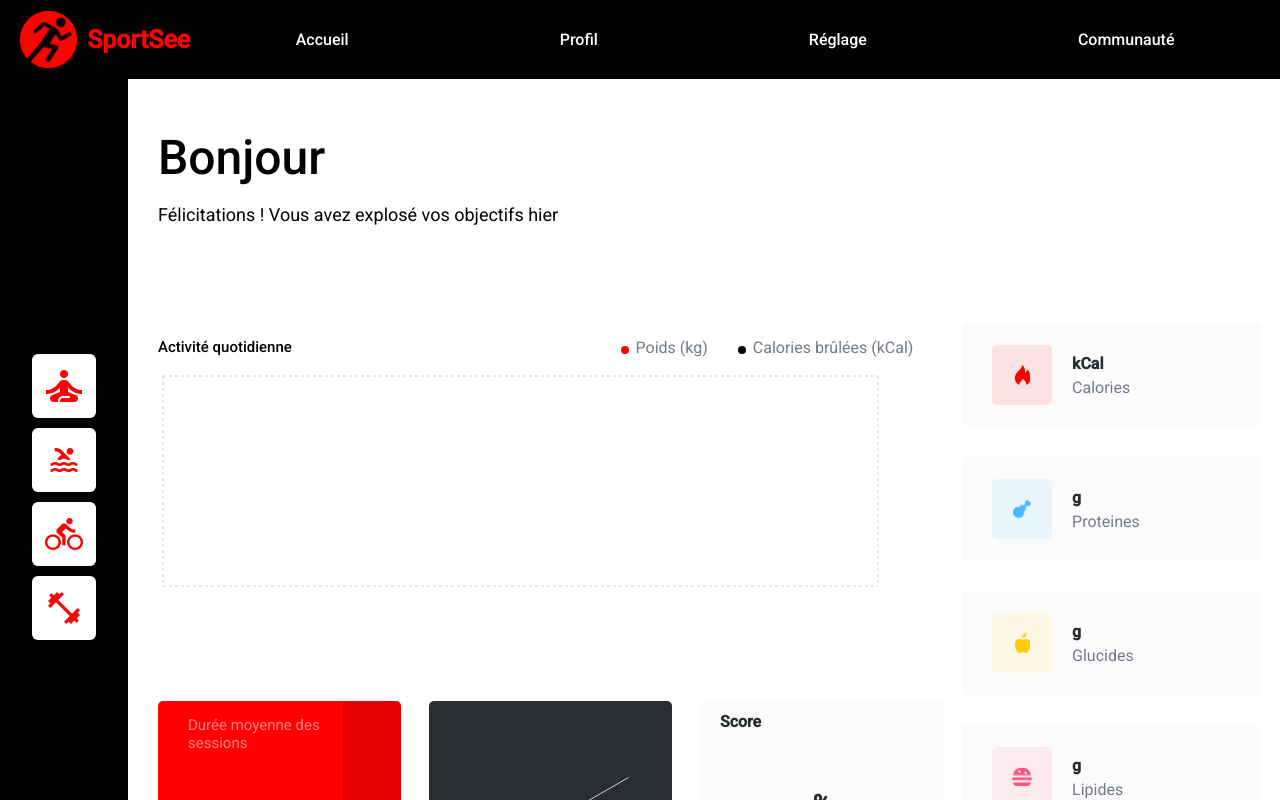
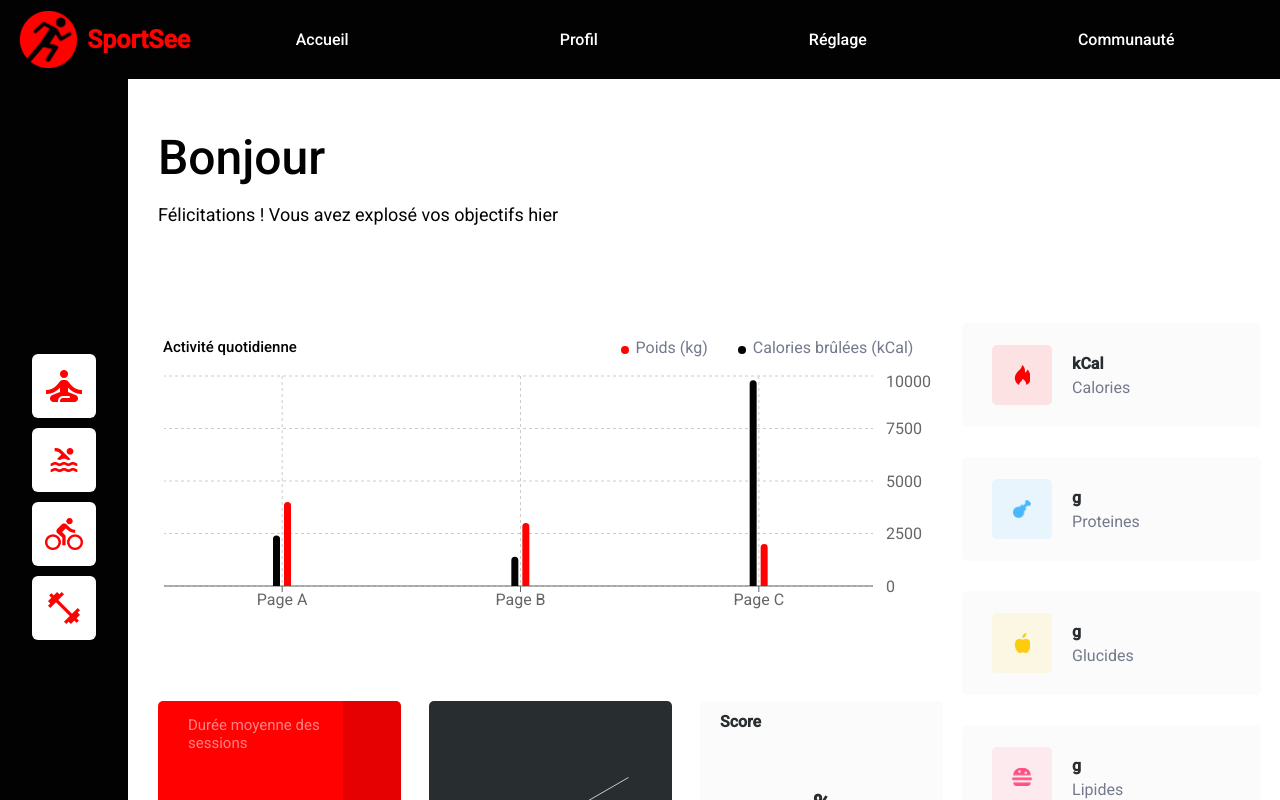
Before and after one commit to Salim-camara/sportSee, a React (Create React App) app: page / in a window 1280 px wide. Shown: the top 800 px of the page. Built offline with nearby package versions, Linux system fonts and the light colour scheme.

Commit message:
!style(chartBar): hide vertical edge bar white css !need to restore original data

```diff
--- a/src/components/charts/ChartBar.jsx
+++ b/src/components/charts/ChartBar.jsx
@@ -14,6 +14,24 @@ import { useData } from "../../hooks/useData";
 
 const ChartBar = () => {
   const { user, activity } = useData();
+
+  const data = [
+    {
+      name: "Page A",
+      uv: 4000,
+      pv: 2400,
+    },
+    {
+      name: "Page B",
+      uv: 3000,
+      pv: 1398,
+    },
+    {
+      name: "Page C",
+      uv: 2000,
+      pv: 9800,
+    },
+  ];
 
   return (
     <div className="chartBar">
@@ -35,32 +53,38 @@ const ChartBar = () => {
         </div>
       </div>
       <ResponsiveContainer width={"100%"} height={250}>
-        <BarChart data={activity}>
+        <BarChart data={data}>
           <CartesianGrid strokeDasharray="3 3" />
           <XAxis
             dataKey={(e) => {
-              const index = activity.findIndex((item) => item.day === e.day);
-              return index + 1;
+              console.log("l60 ", e);
+              return e.name;
+              // const index = activity.findIndex((item) => item.day === e.day);
+              // return index + 1;
             }}
             tick={true}
           />
           <YAxis orientation="right" />
           <Tooltip />
           <Bar
-            dataKey="kilogram"
+            // dataKey="kilogram"
+            dataKey="pv"
             fill="#020203"
             barSize={7}
             style={{ borderRadius: 50 }}
             radius={[10, 10, 0, 0]}
           />
           <Bar
-            dataKey="calories"
+            dataKey="uv"
+            // dataKey="calories"
             fill="#FF0101"
             barSize={7}
             radius={[10, 10, 0, 0]}
           />
         </BarChart>
       </ResponsiveContainer>
+      <div className="chartBar--leftHideBar"></div>
+      <div className="chartBar--rightHideBar"></div>
     </div>
   );
 };
--- a/src/styles/components/charts/_chartBar.scss
+++ b/src/styles/components/charts/_chartBar.scss
@@ -1,6 +1,7 @@
 .chartBar {
   color: $color_black;
   width: 100%;
+  position: relative;
 
   &__topContainer {
     display: flex;
@@ -12,6 +13,7 @@
       font-size: 15px;
       color: $color_black;
       font-weight: 500;
+      margin-left: 5px;
     }
 
     &__rightInfo {
@@ -57,4 +59,24 @@
       }
     }
   }
+
+  &--leftHideBar {
+    position: absolute;
+    top: 50px;
+    left: 2px;
+    height: 220px;
+    width: 4px;
+    background-color: white;
+    z-index: 5;
+  }
+
+  &--rightHideBar {
+    position: absolute;
+    top: 50px;
+    right: 58px;
+    height: 220px;
+    width: 12px;
+    background-color: white;
+    z-index: 5;
+  }
 }
```
